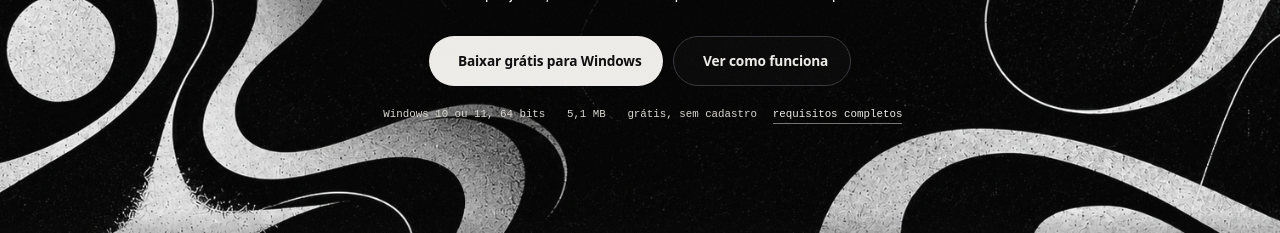
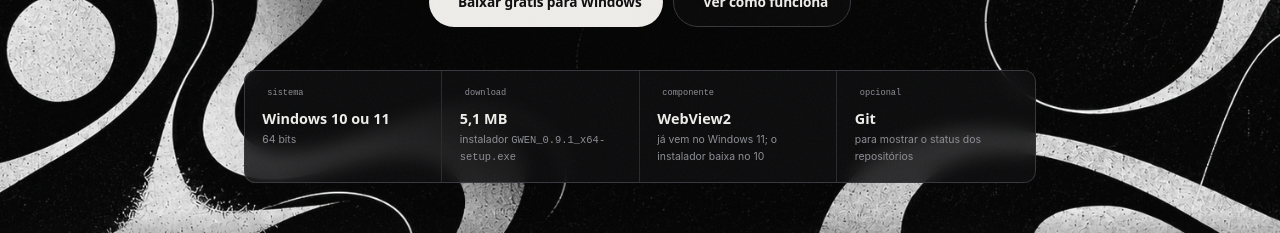
Before and after one commit to SamaraSilvia81/gwen-site, a React (Vite) app: page / in a window 1280 px wide. Shown: the part 460-693 px from the top of the page. Built offline with nearby package versions, Linux system fonts and the light colour scheme; no server answers.

Commit message:
feat(hero): show requirements card in the hero

```diff
--- /dev/null
+++ b/src/components/Reqs.jsx
@@ -0,0 +1,11 @@
+// requisitos para instalar: aparece no hero e no fim da página
+export default function Reqs({ release, className = '' }) {
+  return (
+    <div className={`reqs ${className}`}>
+      <div><small><i className="ph ph-windows-logo"></i>sistema</small><b>Windows 10 ou 11</b><span>64 bits</span></div>
+      <div><small><i className="ph ph-download-simple"></i>download</small><b>{release.sizeLabel}</b><span>instalador <span className="mono" style={{display:'inline',margin:0}}>{release.fileName}</span></span></div>
+      <div><small><i className="ph ph-browser"></i>componente</small><b>WebView2</b><span>já vem no Windows 11; o instalador baixa no 10</span></div>
+      <div><small><i className="ph ph-git-branch"></i>opcional</small><b>Git</b><span>para mostrar o status dos repositórios</span></div>
+    </div>
+  )
+}
--- a/src/sections/Final.jsx
+++ b/src/sections/Final.jsx
@@ -1,3 +1,5 @@
+import Reqs from '../components/Reqs'
+
 export default function Final({ release }) {
   return (
     <>
@@ -14,12 +16,7 @@ export default function Final({ release }) {
         <a href="/novidades" className="btn btn-ghost"><i className="ph ph-list-bullets"></i>Ver o que mudou</a>
       </div>
     </div>
-    <div className="reqs rv">
-      <div><small><i className="ph ph-windows-logo"></i>sistema</small><b>Windows 10 ou 11</b><span>64 bits</span></div>
-      <div><small><i className="ph ph-download-simple"></i>download</small><b>{release.sizeLabel}</b><span>instalador <span className="mono" style={{display:'inline',margin:0}}>{release.fileName}</span></span></div>
-      <div><small><i className="ph ph-browser"></i>componente</small><b>WebView2</b><span>já vem no Windows 11; o instalador baixa no 10</span></div>
-      <div><small><i className="ph ph-git-branch"></i>opcional</small><b>Git</b><span>para mostrar o status dos repositórios</span></div>
-    </div>
+    <Reqs release={release} />
   </div>
 </section>
     </>
--- a/src/sections/Hero.jsx
+++ b/src/sections/Hero.jsx
@@ -1,4 +1,5 @@
 import AppsStrip, { StripCta } from '../components/AppsStrip'
+import Reqs from '../components/Reqs'
 
 export default function Hero({ release, variant, strip = false }) {
   return (
@@ -19,7 +20,7 @@ export default function Hero({ release, variant, strip = false }) {
         <a href={release.downloadUrl} className="btn btn-solid"><i className="ph-fill ph-windows-logo"></i>Baixar grátis para Windows</a>
         <a href="#como-usar" className="btn btn-ghost"><i className="ph ph-play-circle"></i>Ver como funciona</a>
       </div>
-      <p className="hero-reqs"><span><i className="ph ph-windows-logo"></i>Windows 10 ou 11, 64 bits</span><span><i className="ph ph-download-simple"></i>{release.sizeLabel}</span><span><i className="ph ph-gift"></i>grátis, sem cadastro</span><a href="#baixar">requisitos completos</a></p>
+      <Reqs release={release} className="hero-reqs" />
     </div>
   </div>
 
--- a/src/styles/index.css
+++ b/src/styles/index.css
@@ -788,10 +788,9 @@ section.s.mais{padding-top:clamp(100px,12vw,160px)}
 .paper .orbit{border-color:rgba(10,10,11,.25)}
 .paper .orbit i{background:var(--paper-ink);color:var(--paper)}
 .paper .sw.on{border-color:var(--paper-ink)}
-/* requisitos resumidos no hero (a versão completa fica no fim da página) */
-.hero-reqs{display:flex;justify-content:center;flex-wrap:wrap;gap:8px 22px;margin-top:28px;font-family:var(--f-mono);font-size:15px;color:var(--bone-2);text-shadow:0 2px 14px rgba(0,0,0,.8);opacity:0;animation:fade .9s .8s var(--ease) forwards}
-.hero-reqs span{display:inline-flex;align-items:center;gap:8px}
-.hero-reqs i{font-size:17px}
-.hero-reqs a{color:var(--bone);border-bottom:1px solid rgba(237,235,231,.5)}
-.hero-reqs a:hover{border-color:var(--bone)}
+/* card de requisitos também no hero, logo abaixo dos botões */
+.final .reqs{opacity:1}
+.reqs.hero-reqs{margin:clamp(40px,5vw,60px) auto 0;max-width:1100px;opacity:0;animation:fade .9s .8s var(--ease) forwards}
+.hero-reqs b{font-size:20px}
+.hero-reqs span{font-size:14.5px}
 .hero-in .hero-reqs{animation:fade .9s 1.6s var(--ease) both}
```
